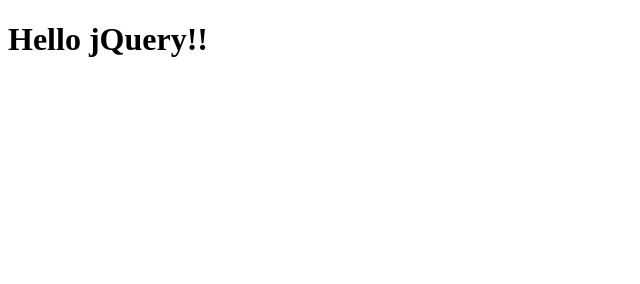
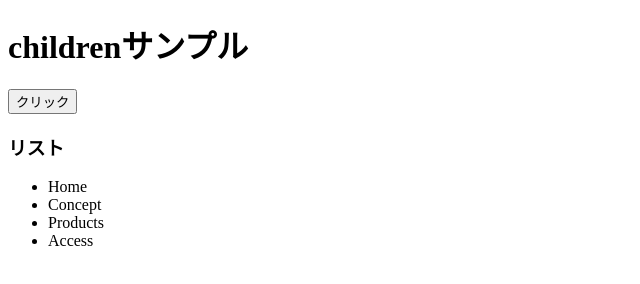
Before and after one commit to kyohei-tkym/jQuery-Lesson, a plain HTML site: page index.html in a window 1280 px wide. Shown: the whole page, without its empty margins (0-640 px from the left). Drawn offline with Linux system fonts and the light colour scheme.

Commit message:
[Finish]jQuerylesson

```diff
--- a/app.js
+++ b/app.js
@@ -1,3 +1,5 @@
-$(document).ready(function(){
-    $('body').html('<h1>Hello jQuery!!</h1>');
+$(function(){
+    $('button').on('click',function(){
+        $('ul').children().css('color','red');
+    });
 });
--- a/index.html
+++ b/index.html
@@ -2,8 +2,18 @@
 <html lang="ja">
     <head>
         <meta charset="UTF-8">
+        <link rel="stylesheet" href="app.css"/>
     </head>
     <body>
+        <h1>childrenサンプル</h1>
+        <button>クリック</button>
+        <h3>リスト</h3>
+        <ul>
+            <li>Home</li>
+            <li>Concept</li>
+            <li>Products</li>
+            <li>Access</li>
+        </ul>
         <script src="jquery.min.js"></script>
         <script src="app.js"></script>
     </body>
```
Also changed, not shown: app.css (added).
